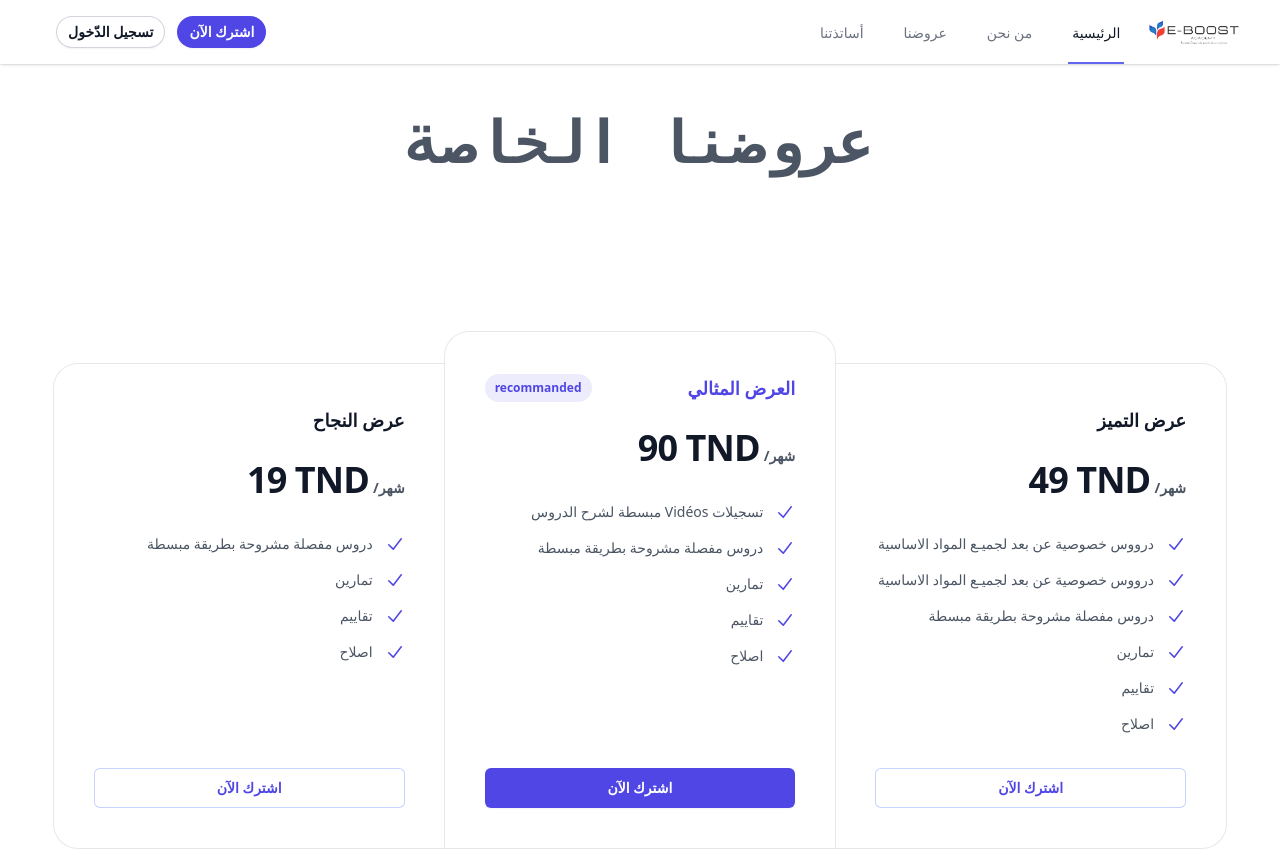
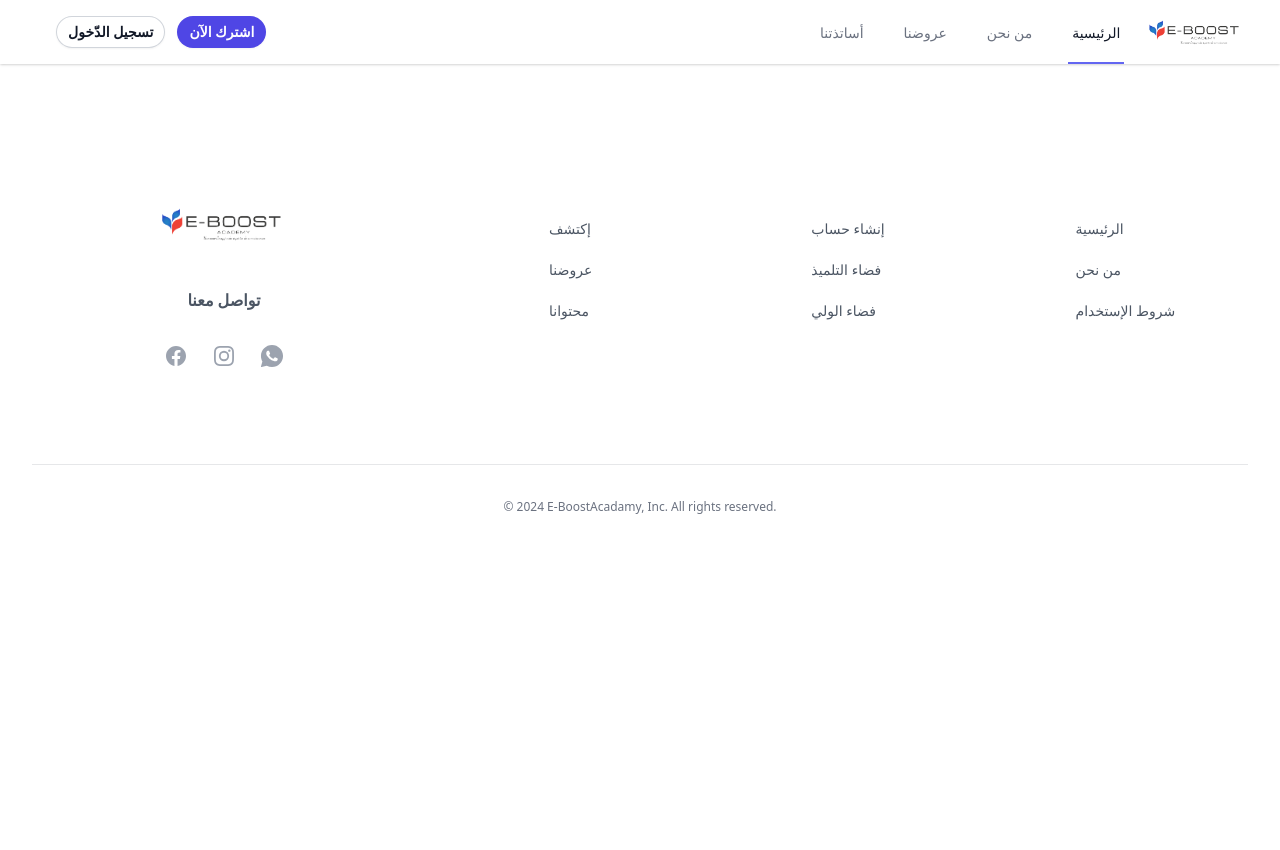
Before and after one commit to LaithFerjeoui/e-boostacademy, a React (Vite) app: page /offers in a window 1280 px wide. Shown: the top 850 px of the page. After the commit the page ends 800 px from the top, so only its background shows below. Built offline with nearby package versions, Linux system fonts and the light colour scheme.

Commit message:
updated layout

```diff
--- a/src/Components/Layout.jsx
+++ b/src/Components/Layout.jsx
@@ -12,9 +12,9 @@ const Layout = ({ flag }) => {
     <>
       <Navbar />
       {flag === "home" && <HomePage />}
-      {flag === "offers" && <Offers />}
+      {/* {flag === "offers" && <Offers />}
       {flag === "points" && <Points />}
-      {flag === "about" && <AboutUs />}
+      {flag === "about" && <AboutUs />} */}
       <Footer />
     </>
   );
```
